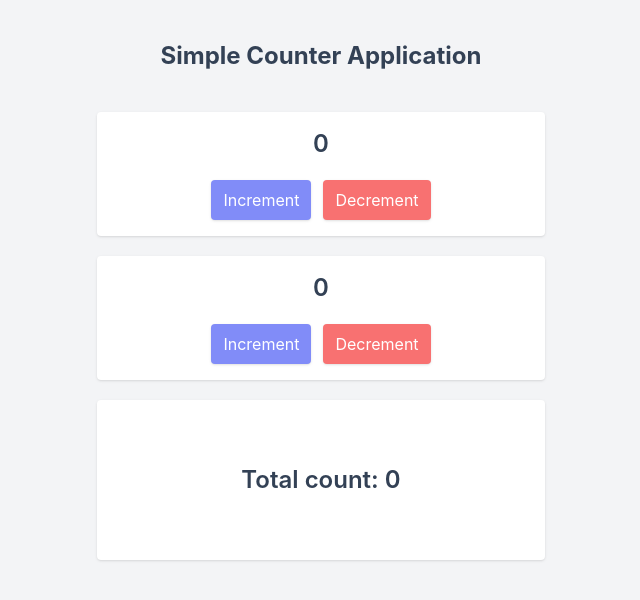
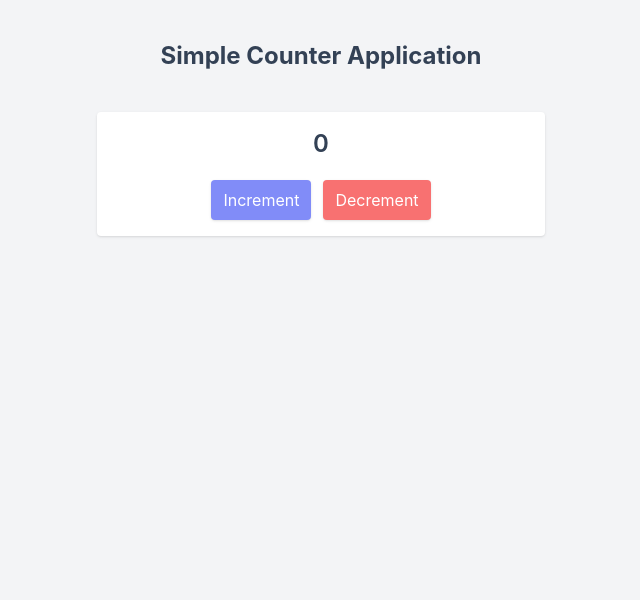
Before and after one commit to heartsantor/practice-think-in-a-redux-way, a React (Create React App) app: page / in a window 1280 px wide. Shown: the top 600 px of the page, without its empty margins (319-959 px from the left). Built offline with nearby package versions, Linux system fonts and the light colour scheme.

Commit message:
feat: connect() method

```diff
--- a/package.json
+++ b/package.json
@@ -8,7 +8,9 @@
     "@testing-library/user-event": "^13.5.0",
     "react": "^18.2.0",
     "react-dom": "^18.2.0",
+    "react-redux": "^8.0.5",
     "react-scripts": "5.0.1",
+    "redux": "^4.2.0",
     "web-vitals": "^2.1.4"
   },
   "scripts": {
--- a/src/App.js
+++ b/src/App.js
@@ -1,71 +1,20 @@
-import { useState } from "react";
-import Stats from "./components/Stats";
+import { Provider } from "react-redux";
+import store from "../src/redux/store";
+
 import Counter from "./components/Counter";
 
-const initialState = [
-  {
-    id: 1,
-    count: 0,
-  },
-  {
-    id: 2,
-    count: 0,
-  },
-];
+export default function App() {
+  return (
+    <Provider store={store}>
+      <div className="w-screen h-screen p-10 bg-gray-100 text-slate-700">
+        <h1 className="max-w-md mx-auto text-center text-2xl font-bold">
+          Simple Counter Application
+        </h1>
 
-function App() {
-  const [state, setState] = useState(initialState);
-
-  const totalCount = () => {
-    return state.reduce((total, counter) => total + counter.count, 0);
-  };
-
-  const increment = (id) => {
-    const updateCounter = state.map((c) => {
-      if (c.id === id) {
-        return {
-          ...c,
-          count: c.count + 1,
-        };
-      }
-      return { ...c };
-    });
-    setState(updateCounter);
-  };
-
-  const decrement = (id) => {
-    const updateCounter = state.map((c) => {
-      if (c.id === id) {
-        return {
-          ...c,
-          count: c.count - 1,
-        };
-      }
-      return { ...c };
-    });
-    setState(updateCounter);
-  };
-
-  return (
-    <div class="w-screen h-screen p-10 bg-gray-100 text-slate-700">
-      <h1 class="max-w-md mx-auto text-center text-2xl font-bold">
-        Simple Counter Application
-      </h1>
-
-      <div class="max-w-md mx-auto mt-10 space-y-5">
-        {state.map((count) => (
-          <Counter
-            key={count}
-            id={count.id}
-            count={count.count}
-            increment={increment}
-            decrement={decrement}
-          />
-        ))}
-        <Stats count={totalCount()} />
+        <div className="max-w-md mx-auto mt-10 space-y-5">
+          <Counter />
+        </div>
       </div>
-    </div>
+    </Provider>
   );
 }
-
-export default App;
--- a/src/components/Button.js
+++ /dev/null
@@ -1,14 +0,0 @@
-import React from 'react'
-
-const Button = ({ children, handler,color }) => {
-  return (
-    <button
-            class={`${color === "red"?"bg-red-400":"bg-indigo-400"} text-white px-3 py-2 rounded shadow`}
-            onClick={handler}
-        >
-            {children}
-        </button>
-  )
-}
-
-export default Button
--- a/src/components/Count.js
+++ /dev/null
@@ -1,9 +0,0 @@
-import React from 'react'
-
-const Count = ({ count }) => {
-    return (
-        <div class="text-2xl font-semibold">{count}</div>
-    )
-}
-
-export default Count
--- a/src/components/Counter.js
+++ b/src/components/Counter.js
@@ -1,17 +1,38 @@
-import React from 'react'
-import Count from './Count'
-import Button from './Button'
+import { connect } from "react-redux";
+import { increment, decrement } from "../redux/counter/actions";
 
-const Counter = ({ id, count, increment, decrement }) => {
-    return (
-        <div class="p-4 h-auto flex flex-col items-center justify-center space-y-5 bg-white rounded shadow">
-            <Count count={count} />
-            <div class="flex space-x-3">
-                <Button handler={() => increment(id)}>Increment</Button>
-                <Button color='red' handler={() => decrement(id)}>Decrement</Button>
-            </div>
-        </div>
-    )
+function Counter({ count, increment, decrement }) {
+  return (
+    <div className="p-4 h-auto flex flex-col items-center justify-center space-y-5 bg-white rounded shadow">
+      <div className="text-2xl font-semibold">{count}</div>
+      <div className="flex space-x-3">
+        <button
+          className="bg-indigo-400 text-white px-3 py-2 rounded shadow"
+          onClick={increment}
+        >
+          Increment
+        </button>
+        <button
+          className="bg-red-400 text-white px-3 py-2 rounded shadow"
+          onClick={decrement}
+        >
+          Decrement
+        </button>
+      </div>
+    </div>
+  );
 }
 
-export default Counter
+const mapStateToProps = (state) => {
+  return {
+    count: state.value,
+  };
+};
+const mapDispatchToProps = (dispatch) => {
+  return {
+    increment: () => dispatch(increment()),
+    decrement: () => dispatch(decrement()),
+  };
+};
+
+export default connect(mapStateToProps, mapDispatchToProps)(Counter);
--- a/src/components/Stats.js
+++ /dev/null
@@ -1,11 +0,0 @@
-import React from 'react'
-
-const Stats = ({ count }) => {
-    return (
-        <div className="p-4 h-40 flex flex-col items-center justify-center space-y-5 bg-white rounded shadow">
-            <div className="text-2xl font-semibold">Total count: {count}</div>
-        </div>
-    )
-}
-
-export default Stats
--- /dev/null
+++ b/src/redux/counter/actionTypes.js
@@ -0,0 +1,2 @@
+export const INCREMENT = "counter/increment";
+export const DECREMENT = "counter/decrement";
--- /dev/null
+++ b/src/redux/counter/actions.js
@@ -0,0 +1,14 @@
+import { INCREMENT, DECREMENT } from "./actionTypes";
+
+export const increment = (value) => {
+  return {
+    type: INCREMENT,
+    payload: value,
+  };
+};
+export const decrement = (value) => {
+  return {
+    type: DECREMENT,
+    payload: value,
+  };
+};
--- /dev/null
+++ b/src/redux/counter/counterReducer.js
@@ -0,0 +1,25 @@
+import { DECREMENT, INCREMENT } from "./actionTypes";
+const initialState = {
+  value: 0,
+};
+
+const counterReducer = (state = initialState, action) => {
+  switch (action.type) {
+    case INCREMENT:
+      return {
+        ...state,
+        value: state.value + 1,
+      };
+
+    case DECREMENT:
+      return {
+        ...state,
+        value: state.value - 1,
+      };
+
+    default:
+      return state;
+  }
+};
+
+export default counterReducer;
--- /dev/null
+++ b/src/redux/store.js
@@ -0,0 +1,6 @@
+import { createStore } from "redux";
+import counterReducer from "../redux/counter/counterReducer";
+
+const store = createStore(counterReducer);
+
+export default store;
```
Also changed, not shown: src/index.js (+6 -6 lines), 1 other file (tests, documents, lock files or other folders).
